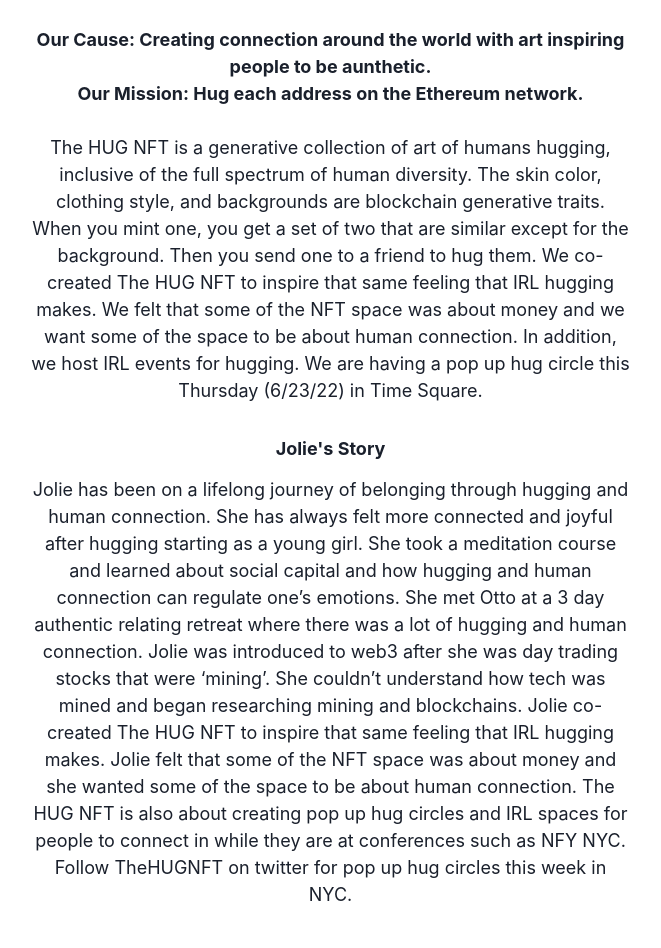
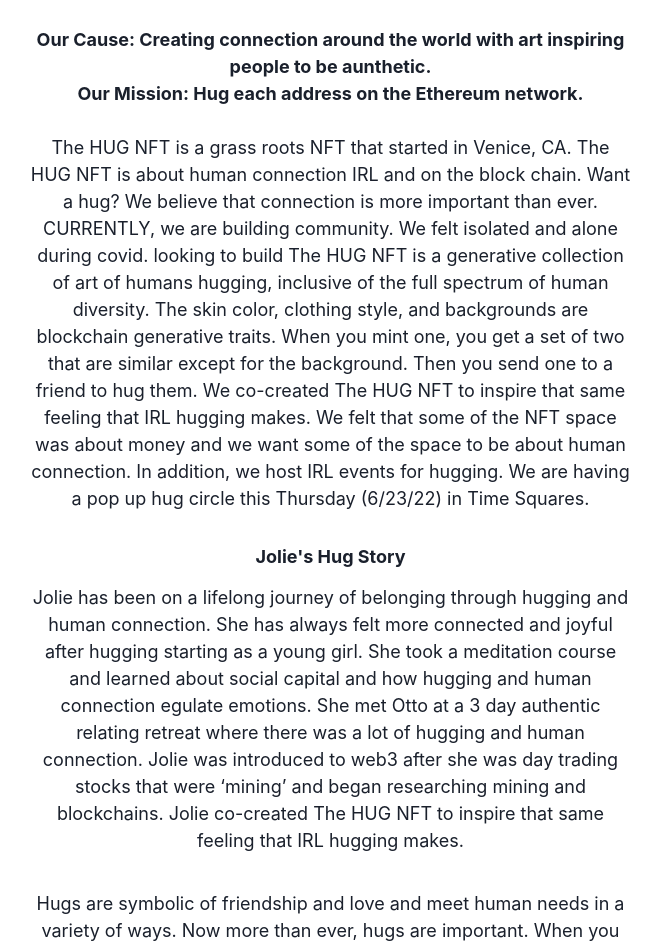
Before and after one commit to TheHugNFT/the-hug-web, a Next.js app: page / in a window 1280 px wide. Shown: the part 620-1568 px from the top of the page, without its empty margins (314-975 px from the left). Built offline with nearby package versions, Linux system fonts and the light colour scheme.

Commit message:
Update About.js

```diff
--- a/website-config/About.js
+++ b/website-config/About.js
@@ -18,30 +18,30 @@
                 Our Mission: Hug each address on the Ethereum network.
             </Heading>
             <Para fontSize="l" pb={5}>
-                The HUG NFT is a generative collection of art of humans hugging, inclusive of the full spectrum
+                The HUG NFT is a grass roots NFT that started in Venice, CA. The HUG NFT is about human connection IRL and on the block chain.
+                Want a hug?
+                We believe that connection is more important than ever.
+               CURRENTLY, we are building community. We felt isolated and alone during covid.   looking to build The HUG NFT is a generative collection of art of humans hugging, inclusive of the full spectrum
                 of human diversity. The skin color,
                 clothing style, and backgrounds are blockchain generative traits.  When you mint one, you get a set of
                 two that are similar except for the background.  Then you send one to a friend to hug them.
                 We co-created The HUG NFT to inspire that same feeling that IRL hugging makes.
                 We felt that some of the NFT space was about money and we want some of the space to be
                 about human connection.  In addition, we host IRL events for hugging. We are having a
-                pop up hug circle this Thursday (6/23/22) in Time Square.
+                pop up hug circle this Thursday (6/23/22) in Time Squares.
             </Para>
             <Heading size="m" fontSize={'18px'} pb={1}>
-                Jolie's Story
+                Jolie's Hug Story
             </Heading>
             <Para fontSize="l">
                 Jolie has been on a lifelong  journey of belonging through  hugging and human connection.
                 She has always felt more connected and joyful after hugging starting as a young girl.
                 She took a meditation course and learned about social capital and how hugging and human connection
-                can regulate one’s emotions.  She met Otto at a 3 day authentic relating retreat where there was
+                egulate emotions.  She met Otto at a 3 day authentic relating retreat where there was
                 a lot of hugging and human connection.  Jolie was introduced to web3 after she was
-                day trading stocks that were ‘mining’.  She couldn’t understand how tech was mined and began
+                day trading stocks that were ‘mining’ and began
                 researching mining and blockchains.  Jolie co-created The HUG NFT to inspire that same feeling
-                that IRL hugging makes.  Jolie felt that some of the NFT space was about money and she wanted
-                some of the space to be about human connection.  The HUG NFT is also about creating pop up hug
-                circles and IRL spaces for people to connect in while they are at conferences such as NFY NYC.
-                Follow TheHUGNFT on twitter for pop up hug circles this week in NYC.
+                that IRL hugging makes.
             </Para>
             <Para fontSize="l" pt={6}>
                 Hugs are symbolic of friendship and love and meet human needs in a variety of ways. Now
```
